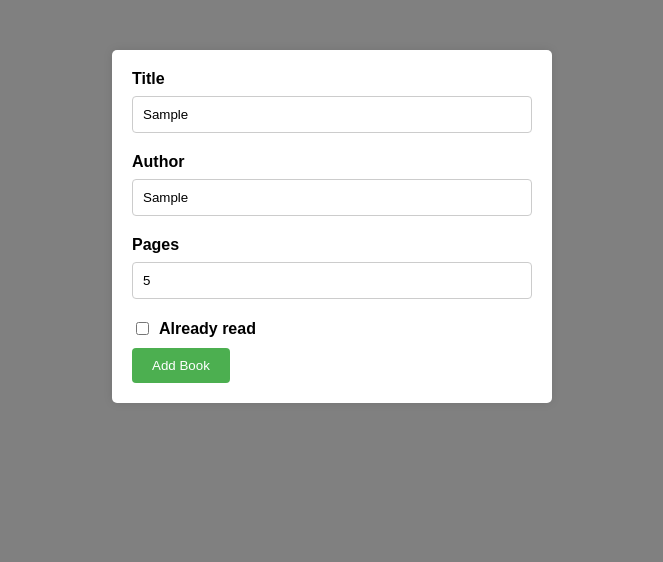
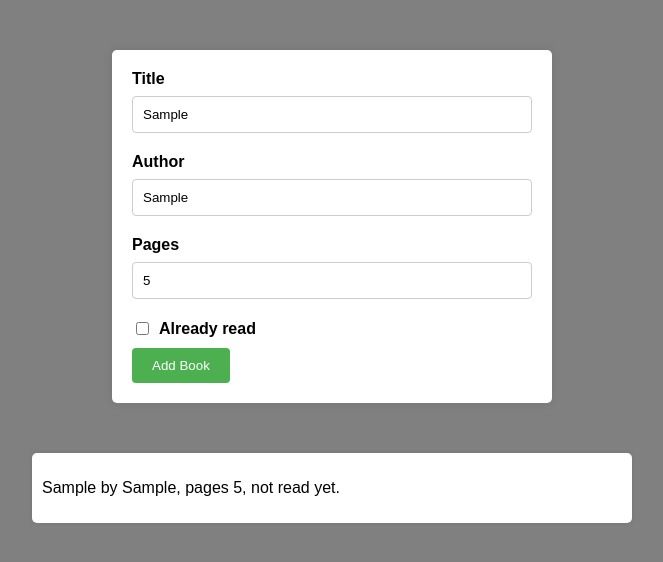
Before and after one commit to SebastianArce/top_library, a plain HTML site: page index.html in a window 1280 px wide. Both pictures are taken after typing "Sample", "Sample", "5" into the empty fields and a click on the button "Add Book". Shown: the whole page, without its empty margins (308-971 px from the left). Drawn offline with Linux system fonts and the light colour scheme.

Commit message:
display book cards for each submitted book

```diff
--- a/index.html
+++ b/index.html
@@ -25,5 +25,7 @@
 
         <button type="submit">Add Book</button>
     </form>
+
+    <div id="libraryContainer"></div>
 </body>
 </html>
--- a/script.js
+++ b/script.js
@@ -24,7 +24,26 @@ function addBookToLibrary() {
     let read = document.getElementById("read").checked;
     let book = new Book(title, author, pages, read);
     myLibrary.push(book);
+    updateLibraryDisplay();
 }
+
+// Update the DOM with the list of books
+function updateLibraryDisplay() {
+    const libraryContainer = document.getElementById("libraryContainer");
+    libraryContainer.innerHTML = ""; // Clear previous content
+
+    myLibrary.forEach((book) => {
+        const bookCard = document.createElement("div");
+        bookCard.classList.add("bookCard");
+
+        const bookInfo = document.createElement("p");
+        bookInfo.textContent = book.info();
+
+        bookCard.appendChild(bookInfo);
+        libraryContainer.appendChild(bookCard);
+    })
+}
+
 
 // Add event listener to the form
 document.getElementById("bookForm").addEventListener("submit", function(event) {
@@ -32,5 +51,3 @@ document.getElementById("bookForm").addEventListener("submit", function(event) {
     addBookToLibrary();
     console.log(myLibrary);
 });
-
-// console.log(myLibrary);
--- a/styles.css
+++ b/styles.css
@@ -57,3 +57,16 @@ form button:hover {
 .checkbox-container label {
     margin-bottom: 0;
 }
+
+#libraryContainer {
+    margin: 20px auto;
+    max-width: 600px;
+}
+
+.bookCard {
+    background-color: white;
+    padding: 10px;
+    margin-bottom: 10px;
+    border-radius: 5px;
+    box-shadow: 0 0 5px rgba(0, 0, 0, 0.1);
+}
```
